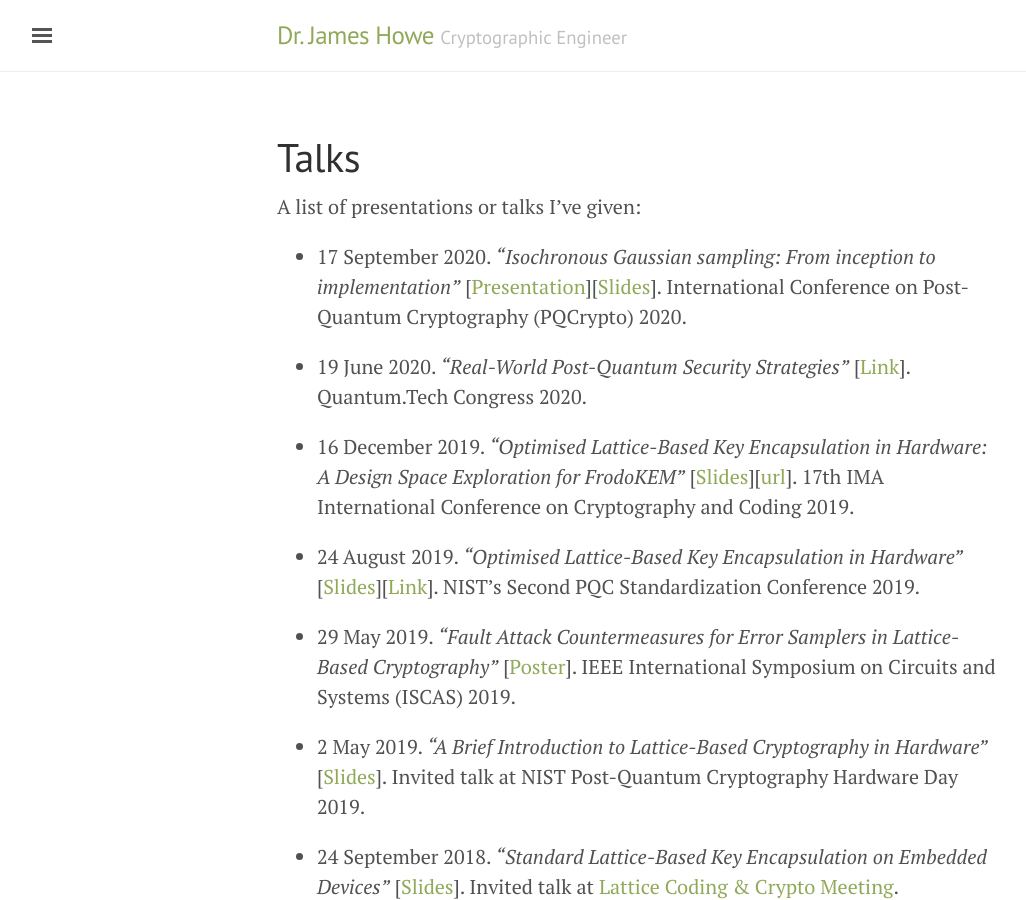
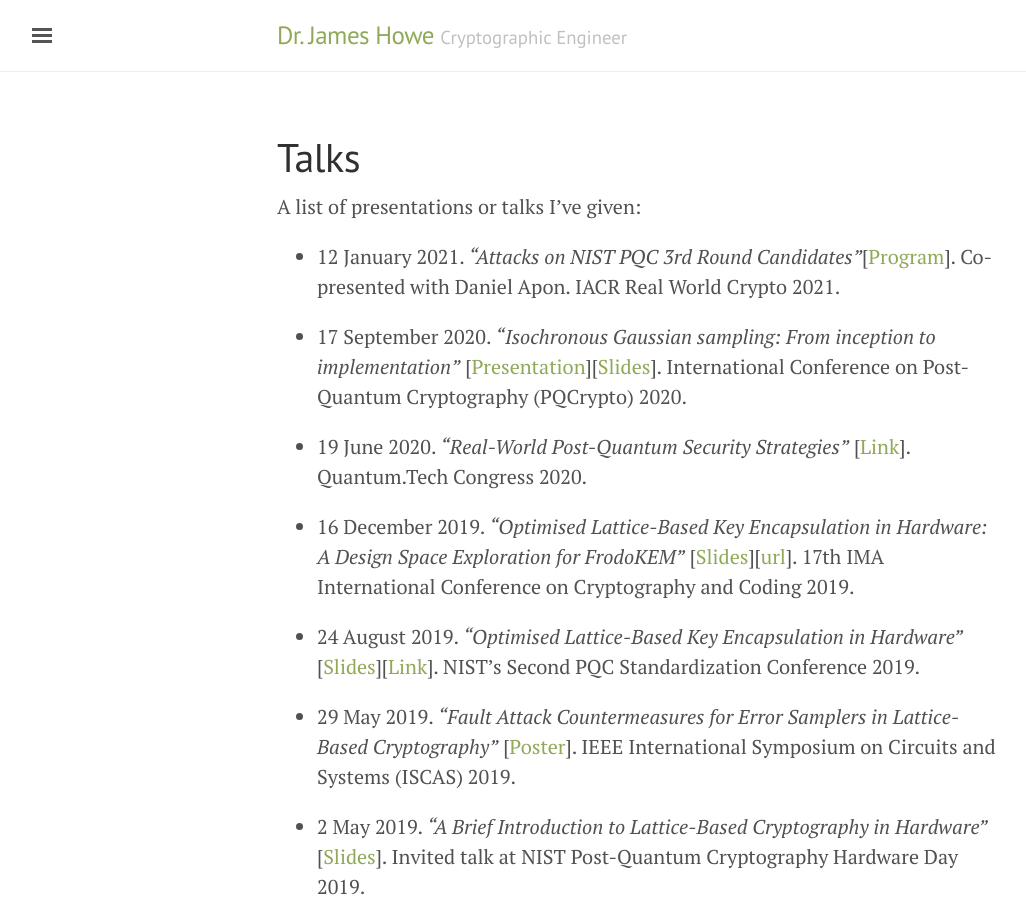
Before and after one commit to jameshoweee/jameshoweee.github.io, a Jekyll site: the page built from talks.md, in a window 1280 px wide and 900 px high. Shown: the whole window, without its empty margins (3-1029 px from the left). Built offline with Jekyll 4.4.1, drawn with Linux system fonts in a browser that asks for light colours.

Commit message:
Update talks.md

```diff
--- a/talks.md
+++ b/talks.md
@@ -5,6 +5,8 @@ permalink: /talks/
 ---
 
 A list of presentations or talks I've given:
+
+* 12 January 2021. *"Attacks on NIST PQC 3rd Round Candidates"*[[Program](https://rwc.iacr.org/2021/program.php)]. Co-presented with Daniel Apon. IACR Real World Crypto 2021.
 
 * 17 September 2020. *"Isochronous Gaussian sampling: From inception to implementation"* [[Presentation](https://youtu.be/KqCnJApHC3w)][[Slides](files/FalconConstantTime.pdf)]. International Conference on Post-Quantum Cryptography (PQCrypto) 2020.
 
```
